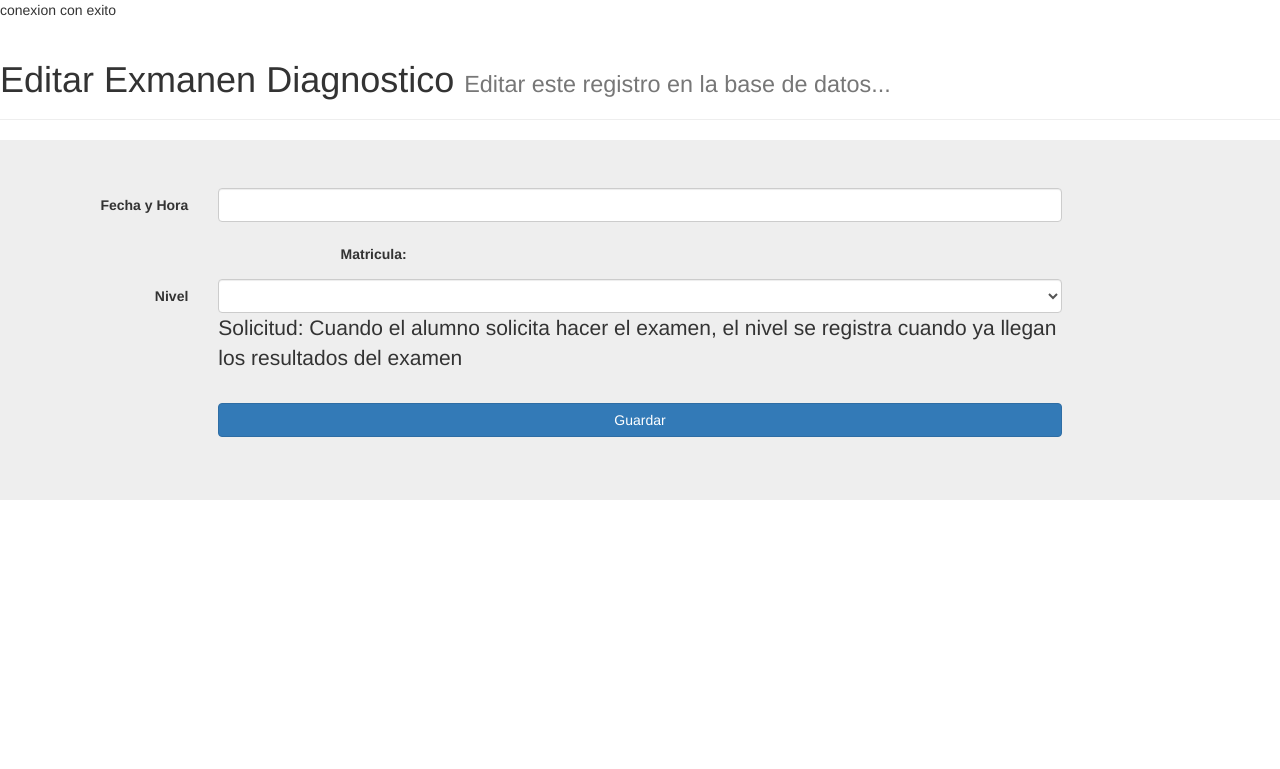
After one commit to salvadorEC/SIE, a PHP site: page /FormsEditar/Examenes_Diagnostico.php?Id_ExamenD=1 in a window 1280 px wide. The commit adds this page. Shown: the top 769 px of the page. Run offline with PHP 8.4, Linux system fonts and the light colour scheme; data that the repository does not hold is empty.

Commit message:
SIE 1.0.0 (BETA 3)

```diff
--- a/BibliotecaPHP/Alta_Alumnos.php
+++ b/BibliotecaPHP/Alta_Alumnos.php
@@ -19,7 +19,6 @@
   $Carrera_Alumno = $_REQUEST['Carrera_Alumno'];
   $Semestre_Alumno = $_REQUEST['Semestre_Alumno'];
 
-
   // Guardar datos en la base de datos.
   $mysqli->query("INSERT INTO ALUMNOS (Id_Alumno,Matricula_Alumno,Nombre_Alumno,Carrera_Alumno,Semestre_Alumno)
                   VALUES (NULL,'".$Matricula_Alumno."','".$Nombre_Alumno."','".$Carrera_Alumno."','".$Semestre_Alumno."')");
--- a/BibliotecaPHP/Alta_Examenes_Diagnostico.php
+++ b/BibliotecaPHP/Alta_Examenes_Diagnostico.php
@@ -17,10 +17,10 @@
 
    //Recibir los datos
    $Fecha_ExamenD = $_REQUEST['Fecha_ExamenD'];
-   $Matricula_Alumno = $_REQUEST['Matricula_Alumno'];
+   $Matricula_AlumnoD = $_REQUEST['Matricula_AlumnoD'];
    $Nivel_ExamenD = $_REQUEST['Nivel_ExamenD'];
 
    //Guardar datos en la base de datos
-   $mysqli->query("INSERT INTO EXAMENES_DIAGNOSTICO (Id_ExamenD,Fecha_ExamenD,Matricula_Alumno,Nivel_ExamenD)
-                    VALUES (NULL,'".$Fecha_ExamenD."','".$Matricula_Alumno."','".$Nivel_ExamenD."')");
+   $mysqli->query("INSERT INTO EXAMENES_DIAGNOSTICO (Id_ExamenD,Fecha_ExamenD,Matricula_AlumnoD,Nivel_ExamenD)
+                    VALUES (NULL,'".$Fecha_ExamenD."','".$Matricula_AlumnoD."','".$Nivel_ExamenD."')");
  ?>
--- a/FormsAlta/Examenes_Diagnostico.php
+++ b/FormsAlta/Examenes_Diagnostico.php
@@ -18,9 +18,9 @@
           </div>
         </div>
         <div class="form-group">
-          <label class="control-label col-sm-2">Matricula</label>
+          <label class="control-label col-sm-2">Matricula</label> <!-- Version 1.0.1 ... mostrar con AJAX el Nombre del alumno para verificar que es el y tambien para verificar que se encuentra en la base de datos-->
           <div class="col-sm-8">
-            <input class="form-control" type="number" name="Matricula_Alumno" placeholder="Ingresar Matricula Del Alumno">
+            <input class="form-control" type="number" name="Matricula_AlumnoD" placeholder="Ingresar Matricula Del Alumno">
           </div>
         </div>
         <div class="form-group">
--- /dev/null
+++ b/FormsEditar/Examenes_Diagnostico.php
@@ -0,0 +1,82 @@
+<?php
+  // Incluir configuracion para conectar a la base de datos
+  include "../configuracion.php";
+
+  //Conectar a la base de datos
+  $mysqli = new mysqli($SERVIDOR,$USER,$PASS,$BD);
+
+    //Comprobar la conexion a la base de datos
+    if ($mysqli->connect_errno)
+    {
+      echo "Fallo al conectar al servidor: (" . $mysqli->connect_errno . ") " . $mysqli->connect_error;
+    }
+      echo "conexion con exito";
+
+  // Conseguir la matricula al momento de hacer clic en Editar...
+  $Id_ExamenD = $_GET['Id_ExamenD'];
+
+    //Realizar la consulta a la base de datos SIE
+    $Ver_ExamenD = "SELECT * FROM EXAMENES_DIAGNOSTICO WHERE Id_ExamenD = '".$Id_ExamenD."'";
+    $Result_ver_examen_d = $mysqli->query($Ver_ExamenD);
+
+  //Guardar el resiultado en un array
+  $row = $Result_ver_examen_d->fetch_assoc();
+
+?>
+
+<html>
+
+  <head>
+    <meta charset="utf-8">
+    <title>Registrar Examen</title>
+    <link rel="stylesheet" href="../css/bootstrap.css"> <!-- Mandar Llamar Bootstrap-->
+  </head>
+
+  <body>
+    <div class="page-header">
+      <h1>Editar Exmanen Diagnostico <small>Editar este registro en la base de datos... </small></h1>
+    </div>
+    <section class="jumbotron">
+
+      <!-- ####### F O R M U L A R I O - E X A M E N E S ########## -->
+      <form class="form-horizontal" action="../BibliotecaPHP/Update_Examenes_Diagnostico.php" method="post">
+
+        <div class="form-group">
+          <input type="hidden" name="Id_ExamenD" value="<?php echo $row['Id_ExamenD']?>"> <!-- INPUT OCULTO-->
+
+          <label class="control-label col-sm-2">Fecha y Hora</label>
+          <div class="col-sm-8">
+            <input class="form-control" type="text" name="Fecha_ExamenD" value="<?php echo $row['Fecha_ExamenD']?> ">
+          </div>
+        </div>
+
+        <div class="form-group">
+          <label class="control-label col-sm-offset-2 col-sm-2"> Matricula: <?php echo $row['Matricula_AlumnoD']?></label> <!-- Version 1.0.1 ... Con AJAX mostrar el nomnbre y matricula del alumno-->
+          <input type="hidden" name="Matricula_AlumnoD" value="<?php echo $row['Matricula_AlumnoD']?>">
+        </div>
+
+        <div class="form-group">
+          <label class="control-label col-sm-2">Nivel</label>
+          <div class="col-sm-8">
+            <select class="form-control" name="Nivel_ExamenD">
+              <option><?php echo $row['Nivel_ExamenD']?></option> <!-- Version 1.0.1 Evitar que se repita la opcion-->
+              <option>Solicitud</option>
+              <option>Primer</option>
+              <option>Segundo</option>
+              <option>Tercer</option>
+              <option>Cuarto</option>
+              <option>Quinto</option>
+              <option>Sexto</option>
+            </select>
+            <p>Solicitud: Cuando el alumno solicita hacer el examen, el nivel se registra cuando ya llegan los resultados del examen</p>
+          </div>
+        </div>
+        <div class="form-group">
+          <div class="col-sm-offset-2 col-sm-8"> <!-- Recorrer el boton dos columnas hacia la derecha y ancharlo 6 columnas-->
+            <button type="submit" class="btn btn-primary btn-block">Guardar</button>
+          </div>
+        </div>
+      </form>
+    </section>
+  </body>
+</html>
--- a/TablasVistas/Examenes_diagnostico.php
+++ b/TablasVistas/Examenes_diagnostico.php
@@ -8,7 +8,7 @@ $mysqli = new mysqli($SERVIDOR,$USER,$PASS,$BD);
 
 //############## E X A M E N E S - D I A G N O S T I C O ################################
 
-$ver_Examenes_D = "SELECT Id_ExamenD,Fecha_ExamenD,Matricula_AlumnoD,Nombre_Alumno,Nivel_ExamenD FROM ALUMNOS INNER JOIN EXAMENES_DIAGNOSTICO ON Id_ExamenD = Matricula_Alumno;";
+$ver_Examenes_D = "SELECT Id_ExamenD,Fecha_ExamenD,Matricula_AlumnoD,Nombre_Alumno,Nivel_ExamenD FROM ALUMNOS INNER JOIN EXAMENES_DIAGNOSTICO ON Matricula_Alumno = Matricula_AlumnoD;";
 $Result_Ver_Examenes_D = $mysqli->query($ver_Examenes_D);
 ?>
 
@@ -54,7 +54,7 @@ $Result_Ver_Examenes_D = $mysqli->query($ver_Examenes_D);
                       <td class="text-center"><?php echo $renglon['Matricula_AlumnoD']?></td> <!-- Campos de la tabla que se crearan dependiendo de la cantidad de registros que existan en el array -->
                       <td class="text-center"><?php echo $renglon['Nombre_Alumno']?></td> <!-- Campos de la tabla que se crearan dependiendo de la cantidad de registros que existan en el array -->
                       <td class="text-center"><?php echo $renglon['Nivel_ExamenD']?></td> <!-- Campos de la tabla que se crearan dependiendo de la cantidad de registros que existan en el array -->
-                      <td><a class="btn btn-primary" role ="button" href="../FormsEditar/Alumnos.php?Matricula_Alumno=<?php echo $renglon['Matricula_Alumno'];?>"> Editar</a></td> <!-- Boton Editar estilo bootsrap primary azul-->
+                      <td><a class="btn btn-primary" role ="button" href="../FormsEditar/Examenes_Diagnostico.php?Id_ExamenD=<?php echo $renglon['Id_ExamenD'];?>"> Editar</a></td> <!-- Boton Editar estilo bootsrap primary azul-->
                       <td><a class="btn btn-danger" role="button" href="../BibliotecaPHP/Eliminar_Alumnos.php?Matricula_Alumno=<?php echo $renglon['Matricula_Alumno'];?>"> Eliminar</a></td> <!-- Boton Eliminar estilo bootsrap Danger rojo-->
                     </tr> <!-- FINAL Fila de la tabla que se crearan dependiendo de la cantidad de registros que existan en el array -->
               <?php }?>
--- a/index.php
+++ b/index.php
@@ -34,7 +34,7 @@
            <a role="button" href="FormsAlta/Examenes_Diagnostico.php" class="btn btn-primary btn-lg btn-block"><i class="fa fa-plus-square-o" aria-hidden="true"></i>  Alta Examen</a>
          </div>
          <div class="col-sm-4">
-           <a role="button" href="TablasVistas/Alumnos_agrupados_por_carrera.php" class="btn btn-default btn-lg btn-block"><i class="fa fa-table" aria-hidden="true"></i> Registro De Los Examenes</a>
+           <a role="button" href="TablasVistas/Examenes_diagnostico.php" class="btn btn-default btn-lg btn-block"><i class="fa fa-table" aria-hidden="true"></i> Registro De Los Examenes</a>
          </div>
 
        </div>
```
Also changed, not shown: BibliotecaPHP/Update_Alumnos.php (added, +28 -0 lines), BibliotecaPHP/Update_Examenes_Diagnostico.php (added, +32 -0 lines), FormsEditar/Alumnos.php (renamed from FormsAlta/Alumnos.php, +35 -7 lines).
